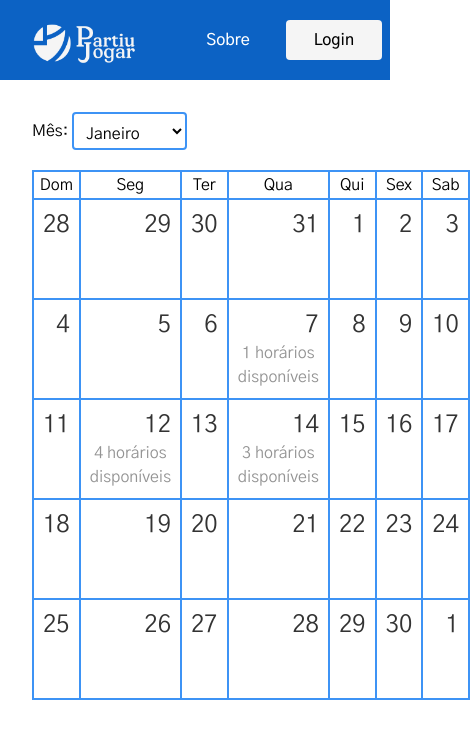
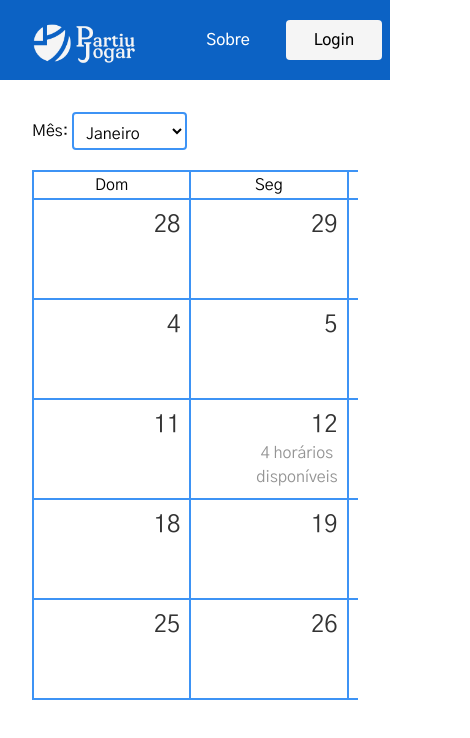
Before and after one commit to GuiMXM/Partiu-Jogar-Front-V-1, a Next.js app in the folder web/: page /calendario in a window 390 px wide. Shown: the top 738 px of the page, 470 px wide, since content can reach past the window. Built offline with nearby package versions, Linux system fonts and the light colour scheme.

Commit message:
ajustes na responsividade e bugs de comprimento

```diff
--- a/web/src/components/Calender.tsx
+++ b/web/src/components/Calender.tsx
@@ -35,30 +35,39 @@ const Calender: React.FC<calenderProps> = (props) => {
         </td>
     })
 
-    let renderDia = (dia:number, horarios:number)=>{
-        return <td className="border-2 border-[#3D93F5] " >
-            <div className="flex flex-col h-24 p-2 justify-between content-between items-end ">
+    let renderDia = (dia: number, horarios: number) => {
+        return <td className="border-2 border-[#3D93F5] hover:bg-slate-100 active:bg-slate-200 transition-all" >
+            <div className="flex flex-col h-24 p-2  justify-between content-between items-end ">
                 <label className="text-[#333333] text-2xl font-[400]">{dia}</label>
-            {horarios != 0 ? <span className="text-[#949494]">{`${horarios} horários disponíveis`}</span>: <></>}
+
+                <div className="pl-14" >
+                {horarios !== 0 ?
+                <label className="text-[#949494] text-base font-[400]">{`${horarios} horários disponíveis`}</label>
+                :
+                <label className="text-[#949494] text-base font-[400] text-end invisible">{`${horarios} horários disponíveis`}</label>
+                }
+                </div>
             </div>
         </td>
     }
 
-    let renderCalendario = dataTable.calendar.map((e)=>{
+    let renderCalendario = dataTable.calendar.map((e) => {
         return <tr className="border-2 border-[#3D93F5] ">
-            {e.data.map((d,i)=>{
-                return renderDia(d,e.horarios[i]);
-            } )}
+            {e.data.map((d, i) => {
+                return renderDia(d, e.horarios[i]);
+            })}
         </tr>
     })
 
     return (
-        <table {...props} className=" border-2 border-[#3D93F5] text-center ">
+        <div className="w-[100%] overflow-y-hidden overflow-x-scroll ">
+            <table {...props} className=" border-2 border-[#3D93F5] text-center">
                 <tr className="border-2 border-[#3D93F5]">
                     {tdListaDiasSemana}
                 </tr>
                 {renderCalendario}
             </table>
+        </div>
     )
 }
 
--- a/web/src/pages/calendario/index.tsx
+++ b/web/src/pages/calendario/index.tsx
@@ -5,7 +5,7 @@ export default function Calendario(){
     const meses = ['Janeiro', 'Fevereiro', 'Março', 'Abril', 'Maio', 'Junho', 'julho', 'agosto', 'Setembro', 'Outubro', 'Novembro', 'Dezembro'];
 
     return(
-        <div className="flex flex-col p-8 gap-5">
+        <div className="flex flex-col p-8 gap-5 ">
             <div className="flex flex-row flex-wrap items-center gap-1">
                 <label id="mes">Mês:</label>
                 <DropDown name="mes" id="mes" lista={meses} />
```
Lines whose indentation alone changed are shown as unchanged.
